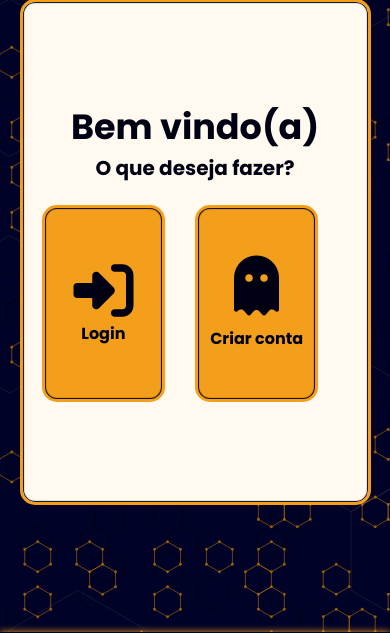
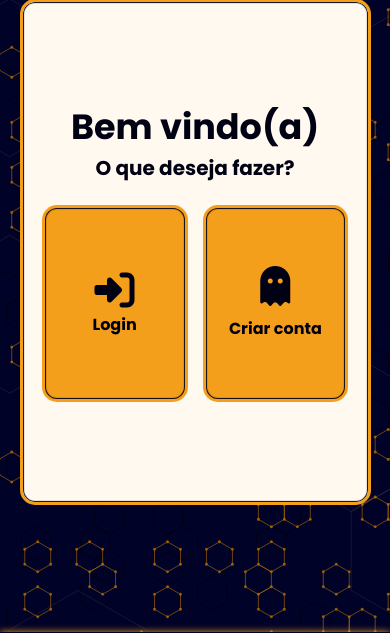
Before and after one commit to Reis567/chat3Django, a Django app: page / in a window 390 px wide. Shown: the part 170-803 px from the top of the page. Run offline with Django 4.2, Linux system fonts and the light colour scheme; some libraries are stand-ins or nearby versions.

Commit message:
unlog user home mobile style

```diff
--- a/static/css/style.css
+++ b/static/css/style.css
@@ -1260,10 +1260,30 @@ nav .nav-auth{
         margin-right: 15px;
     }
 
+    .home-buttons .login-home-button{
+        margin-right: 15px;
+    }
+    .home-buttons .register-home-button{
+        margin-right: 0px;
+    }
+
     .profile-button button{
         width: 40%;
     }
     .profile-button span i{
+        font-size: 40px;
+    }
+
+    .login-home-button button{
+        width: 40%;
+    }
+    .login-home-button span i{
+        font-size: 40px;
+    }
+    .register-home-button button{
+        width: 40%;
+    }
+    .register-home-button span i{
         font-size: 40px;
     }
 
```
